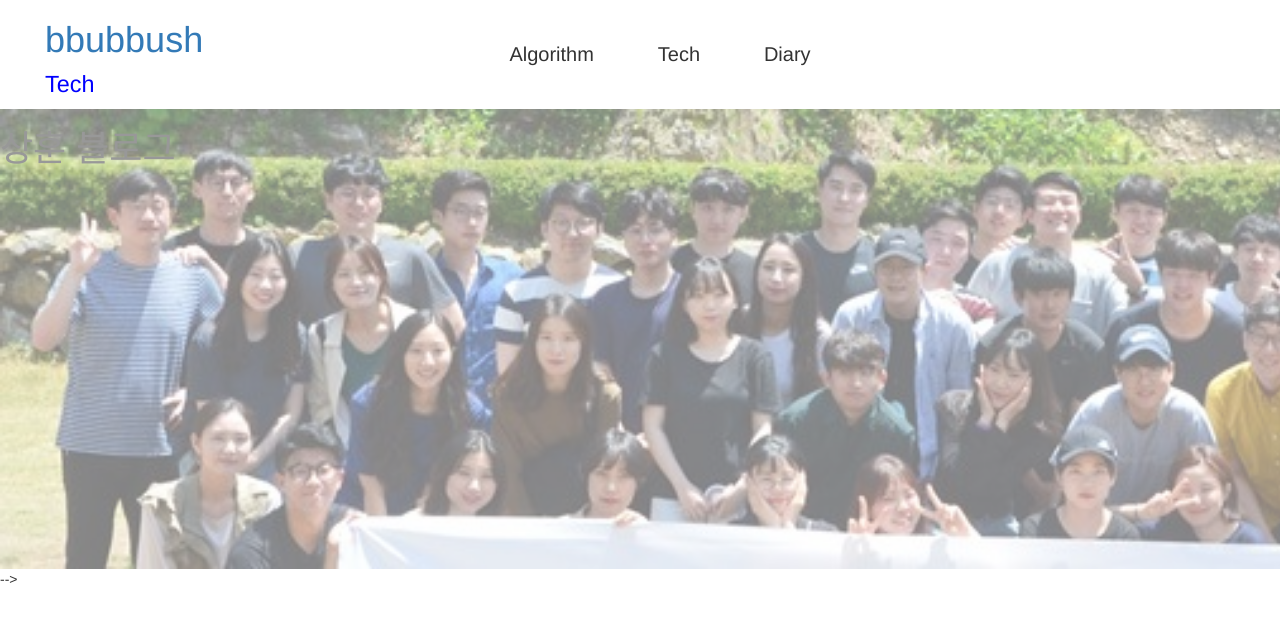
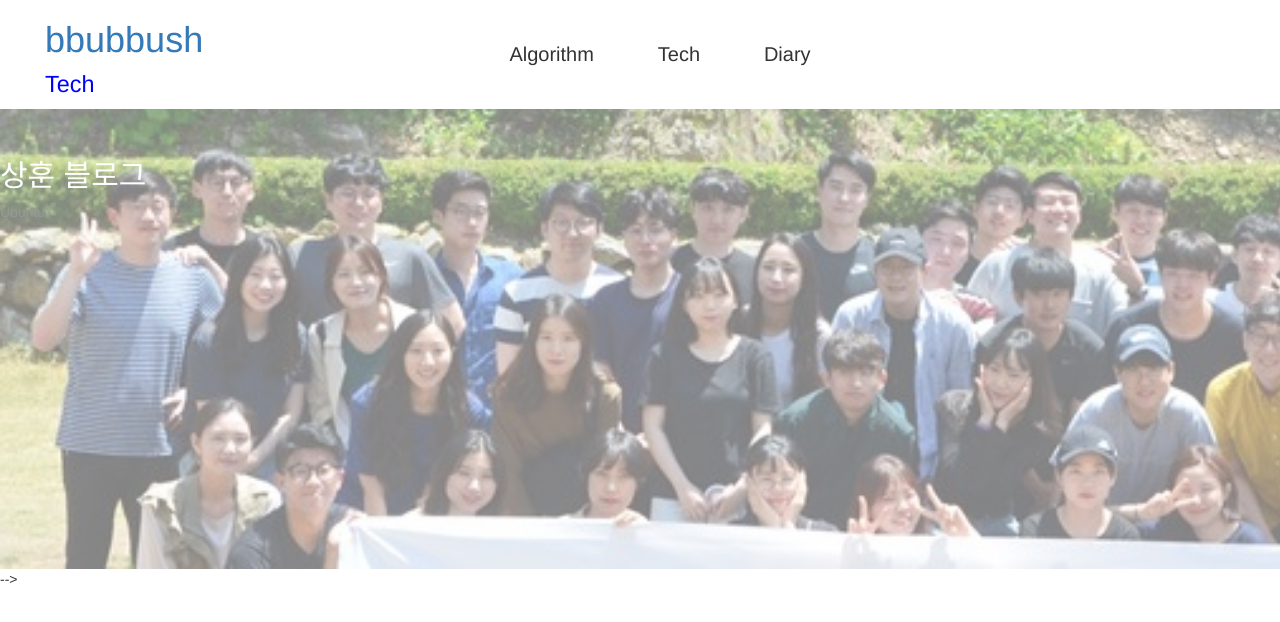
Before and after one commit to bbubbush/bbubbush.io, a Jekyll site: the page built from index.html, in a window 1280 px wide. Shown: the top 622 px of the page. Built offline with Jekyll 4.4.1, drawn with Linux system fonts in a browser that asks for light colours.

Commit message:
2018-07-10

```diff
--- a/_layouts/default.html
+++ b/_layouts/default.html
@@ -11,7 +11,8 @@
 	<body>
 		{% include header.html %}
 		<div class="row" id="main-img">
-			<h1>상훈 블로그</h1>
+			<h1 id="main-img-title">상훈 블로그</h1>
+			<p id="main-img-subtitle">Ubuntu</p>
 		</div>
 		<!-- <div class="row">
 			<div class="col-md-12">
--- a/assets/css/home.css
+++ b/assets/css/home.css
@@ -10,3 +10,10 @@ html{
 	margin: 0px;
 
 }
+
+#main-img-title{
+	vertical-align: middle;
+	font-size: 30px;
+	color: white;
+	margin-top: 50px;
+}
```
